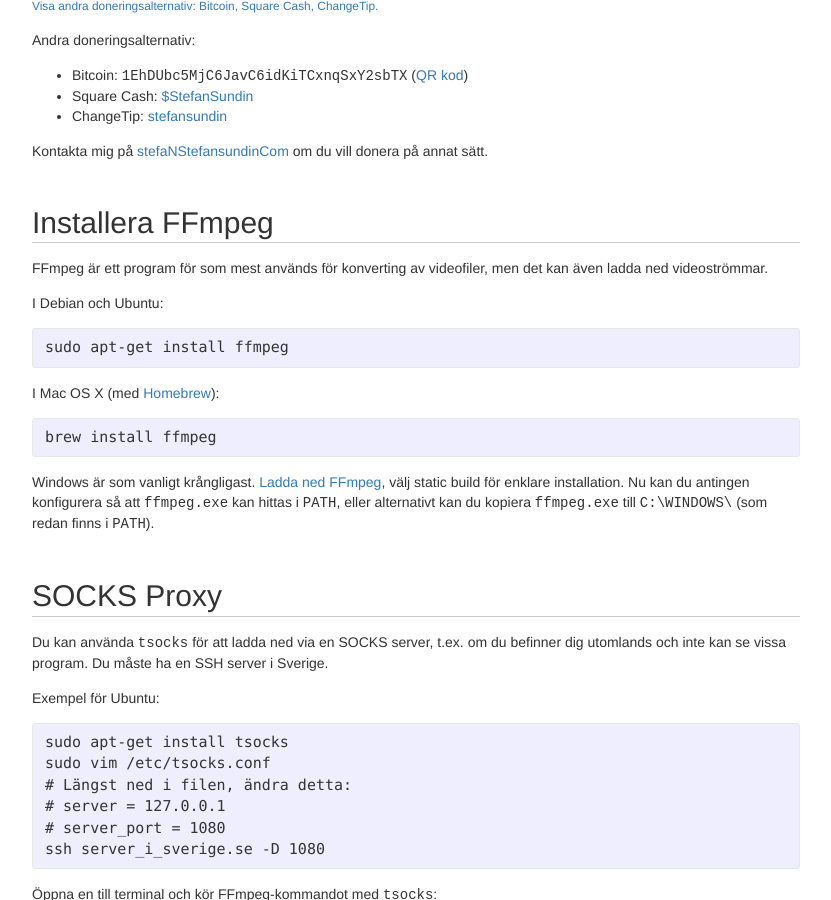
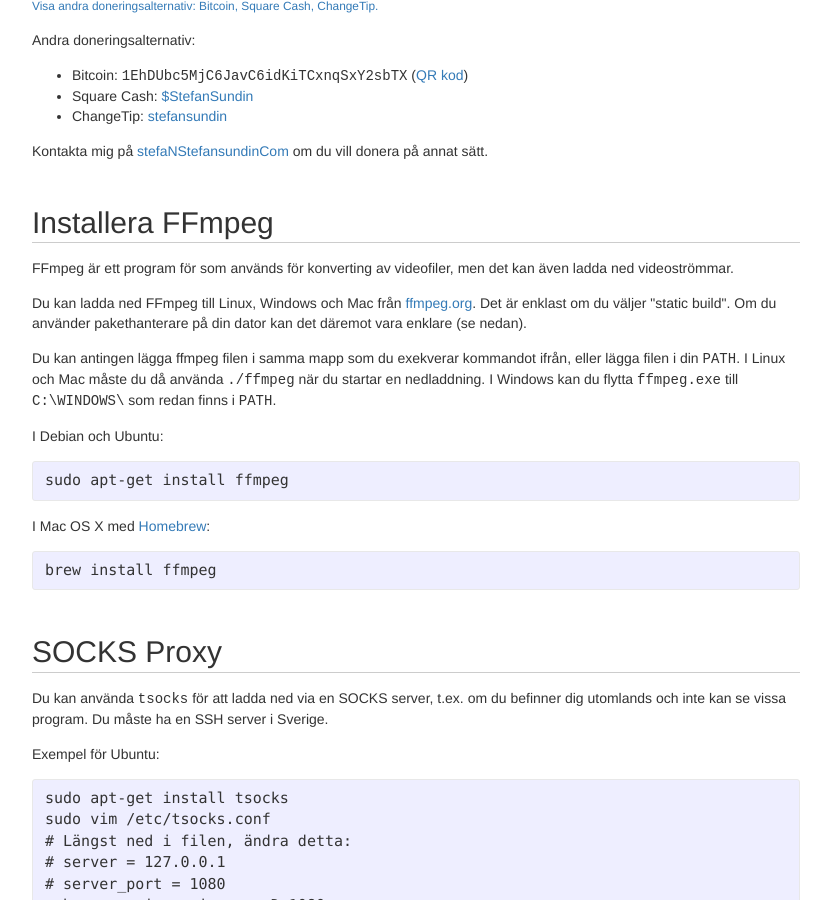
Before and after one commit to stefansundin/privatkopiera, a Jekyll site: the page built from index.html, in a window 1280 px wide and 900 px high, scrolled down 942 px. Shown: the whole window, without its empty margins (224-1055 px from the left). Built offline with Jekyll 4.4.1, drawn with Linux system fonts in a browser that asks for light colours.

Commit message:
Refactor ffmpeg installation. Remove target=_blank.

```diff
--- a/index.html
+++ b/index.html
@@ -11,19 +11,19 @@
   </header>
 
   <div class="text-center btn-group-lg">
-    <a class="btn btn-default" target="_blank" href="https://chrome.google.com/webstore/detail/{{ site.extension_name }}/{{ site.extension_id }}" id="chrome-button"><span class="glyphicon glyphicon-download-alt"></span> Chrome</a>
-    <a class="btn btn-default" target="_blank" href="https://addons.mozilla.org/firefox/addon/{{ site.extension_name }}/" id="firefox-button"><span class="glyphicon glyphicon-download-alt"></span> Firefox</a>
-    <a class="btn btn-default" target="_blank" href="{{ site.github.repository_url }}"><span class="glyphicon glyphicon-new-window"></span> Källkod</a>
+    <a class="btn btn-default" href="https://chrome.google.com/webstore/detail/{{ site.extension_name }}/{{ site.extension_id }}" id="chrome-button"><span class="glyphicon glyphicon-download-alt"></span> Chrome</a>
+    <a class="btn btn-default" href="https://addons.mozilla.org/firefox/addon/{{ site.extension_name }}/" id="firefox-button"><span class="glyphicon glyphicon-download-alt"></span> Firefox</a>
+    <a class="btn btn-default" href="{{ site.github.repository_url }}"><span class="glyphicon glyphicon-new-window"></span> Källkod</a>
   </div>
 
   <div class="text-center hidden" id="browser-warning">
-    <h3><strong>Observera:</strong> Tillägget fungerar med <a target="_blank" href="https://www.google.com/chrome/">Chrome</a> och <a target="_blank" href="https://getfirefox.com/">Firefox</a>!</h3>
+    <h3><strong>Observera:</strong> Tillägget fungerar med <a href="https://www.google.com/chrome/">Chrome</a> och <a href="https://getfirefox.com/">Firefox</a>!</h3>
   </div>
 
   <div class="container">
     <h2 id="intro">Hur fungerar Privatkopiera?</h2>
 
-    <p>Tillägget tar reda på vilka addresser du kan använda för att ladda ned videoklipp från SVT Play. Tillägget är inspirerat av <a href="http://www.pirateplay.se/" target="_blank">Pirateplay</a>. Webbappen på Pirateplay var trasig under en period, så jag bestämde mig för att göra en version som var enklare att använda.</p>
+    <p>Tillägget tar reda på vilka addresser du kan använda för att ladda ned videoklipp från SVT Play. Tillägget är inspirerat av <a href="http://www.pirateplay.se/">Pirateplay</a>. Webbappen på Pirateplay var trasig under en period, så jag bestämde mig för att göra en version som var enklare att använda.</p>
 
     <p>Privatkopiera kräver att du vet hur man använder FFmpeg. Det är egentligen väldigt enkelt. Följ dessa steg:</p>
 
@@ -36,9 +36,9 @@
       <li>Förhoppningsvis har du filen nedladdad om någon minut.</li>
     </ol>
 
-    <p>Om du tycker om tillägget, lämna gärna en recension för <a target="_blank" href="https://chrome.google.com/webstore/detail/{{ site.extension_name }}/{{ site.extension_id }}/reviews">Chrome-tillägget</a> eller <a target="_blank" href="https://addons.mozilla.org/firefox/addon/{{ site.extension_name }}/reviews/add">Firefox-tillägget</a>. Tack!</p>
+    <p>Om du tycker om tillägget, lämna gärna en recension för <a href="https://chrome.google.com/webstore/detail/{{ site.extension_name }}/{{ site.extension_id }}/reviews">Chrome-tillägget</a> eller <a href="https://addons.mozilla.org/firefox/addon/{{ site.extension_name }}/reviews/add">Firefox-tillägget</a>. Tack!</p>
 
-    <p>Svara på <a href="https://goo.gl/forms/gZKoMuXklI" target="_blank">en kort undersökning</a> för att hjälpa mig bestämma vilka sidor tillägget ska stödja härnäst. Se svar <a href="https://docs.google.com/spreadsheets/d/1WFd5RIzHaTcnwWo41BQ8YMffX8FBn4_g9_bLdFxZfTY/pubhtml" target="_blank">här</a>.</p>
+    <p>Svara på <a href="https://goo.gl/forms/gZKoMuXklI">en kort undersökning</a> för att hjälpa mig bestämma vilka sidor tillägget ska stödja härnäst. Se svar <a href="https://docs.google.com/spreadsheets/d/1WFd5RIzHaTcnwWo41BQ8YMffX8FBn4_g9_bLdFxZfTY/pubhtml">här</a>.</p>
 
 
     <h2 id="donate">Donera</h2>
@@ -63,17 +63,21 @@
     <div id="donation-options">
       <p>Andra doneringsalternativ:</p>
       <ul>
-        <li>Bitcoin: <tt>1EhDUbc5MjC6JavC6idKiTCxnqSxY2sbTX</tt> (<a target="_blank" href="img/btc-qr.png">QR kod</a>)</li>
-        <li>Square Cash: <a target="_blank" href="https://cash.me/$StefanSundin">$StefanSundin</a></li>
-        <li>ChangeTip: <a target="_blank" href="https://www.changetip.com/tipme/stefansundin">stefansundin</a></li>
+        <li>Bitcoin: <tt>1EhDUbc5MjC6JavC6idKiTCxnqSxY2sbTX</tt> (<a href="img/btc-qr.png">QR kod</a>)</li>
+        <li>Square Cash: <a href="https://cash.me/$StefanSundin">$StefanSundin</a></li>
+        <li>ChangeTip: <a href="https://www.changetip.com/tipme/stefansundin">stefansundin</a></li>
       </ul>
-      <p>Kontakta mig på <a target="_blank" fubar>stefaNStefansundinCom</a> om du vill donera på annat sätt.</p>
+      <p>Kontakta mig på <a fubar>stefaNStefansundinCom</a> om du vill donera på annat sätt.</p>
     </div>
 
 
     <h2 id="install">Installera FFmpeg</h2>
 
-    <p>FFmpeg är ett program för som mest används för konverting av videofiler, men det kan även ladda ned videoströmmar.</p>
+    <p>FFmpeg är ett program för som används för konverting av videofiler, men det kan även ladda ned videoströmmar.</p>
+
+    <p>Du kan ladda ned FFmpeg till Linux, Windows och Mac från <a href="http://ffmpeg.org/download.html">ffmpeg.org</a>. Det är enklast om du väljer "static build". Om du använder pakethanterare på din dator kan det däremot vara enklare (se nedan).</p>
+
+    <p>Du kan antingen lägga ffmpeg filen i samma mapp som du exekverar kommandot ifrån, eller lägga filen i din <tt>PATH</tt>. I Linux och Mac måste du då använda <tt>./ffmpeg</tt> när du startar en nedladdning. I Windows kan du flytta <tt>ffmpeg.exe</tt> till <tt>C:\WINDOWS\</tt> som redan finns i <tt>PATH</tt>.</p>
 
     <p>I Debian och Ubuntu:</p>
 
@@ -81,13 +85,11 @@
 sudo apt-get install ffmpeg
 {% endhighlight %}
 
-    <p>I Mac OS X (med <a target="_blank" href="http://brew.sh/">Homebrew</a>):</p>
+    <p>I Mac OS X med <a href="http://brew.sh/">Homebrew</a>:</p>
 
 {% highlight shell %}
 brew install ffmpeg
 {% endhighlight %}
-
-    <p>Windows är som vanligt krångligast. <a target="_blank" href="https://ffmpeg.zeranoe.com/builds/">Ladda ned FFmpeg</a>, välj static build för enklare installation. Nu kan du antingen konfigurera så att <tt>ffmpeg.exe</tt> kan hittas i <tt>PATH</tt>, eller alternativt kan du kopiera <tt>ffmpeg.exe</tt> till <tt>C:\WINDOWS\</tt> (som redan finns i <tt>PATH</tt>).</p>
 
 
     <h2 id="socks">SOCKS Proxy</h2>
@@ -141,7 +143,7 @@ ffmpeg -i ...
 sudo apt-get install squid
 {% endhighlight %}
 
-    <p>Nu måste du skicka vidare en lokal port på din dator till squid på din server. I Windows kan du använda <a target="_blank" href="http://www.chiark.greenend.org.uk/~sgtatham/putty/download.html">PuTTY</a> och ställa in det i <i>Connection</i> » <i>SSH</i> » <i>Tunnels</i>. Skriv in <tt>3128</tt> som <i>Source port</i> och <tt>127.0.0.1:3128</tt> som <i>Destination</i>. Lämna <i>Local</i> ikryssad. Klicka sedan <i>Add</i>. <a target="_blank" href="img/putty.png">Se bild för exempel</a>.</p>
+    <p>Nu måste du skicka vidare en lokal port på din dator till squid på din server. I Windows kan du använda <a href="http://www.chiark.greenend.org.uk/~sgtatham/putty/download.html">PuTTY</a> och ställa in det i <i>Connection</i> » <i>SSH</i> » <i>Tunnels</i>. Skriv in <tt>3128</tt> som <i>Source port</i> och <tt>127.0.0.1:3128</tt> som <i>Destination</i>. Lämna <i>Local</i> ikryssad. Klicka sedan <i>Add</i>. <a href="img/putty.png">Se bild för exempel</a>.</p>
 
     <p>Efter detta kan du använda <tt>127.0.0.1</tt> istället för <tt>server_i_sverige</tt> i exemplet ovan:</p>
 
@@ -162,14 +164,14 @@ ssh server_i_sverige.se -L 3128:127.0.0.1:3128
     <h2 id="other_programs">Andra program</h2>
 
     <ul>
-      <li><a target="_blank" href="http://www.pirateplay.se/">Pirateplay</a></li>
-      <li><a target="_blank" href="https://github.com/spaam/svtplay-dl">svtplay-dl</a></li>
-      <li><a target="_blank" href="https://github.com/rg3/youtube-dl">youtube-dl</a></li>
-      <li><a target="_blank" href="https://chiselapp.com/user/jesper/repository/teve/index">teve</a></li>
+      <li><a href="http://www.pirateplay.se/">Pirateplay</a></li>
+      <li><a href="https://github.com/spaam/svtplay-dl">svtplay-dl</a></li>
+      <li><a href="https://github.com/rg3/youtube-dl">youtube-dl</a></li>
+      <li><a href="https://chiselapp.com/user/jesper/repository/teve/index">teve</a></li>
     </ul>
 
 
-    <h2 id="news">Nyheter <a target="_blank" href="feed.xml"><img src="img/feed.png" alt="RSS flöde"></a></h2>
+    <h2 id="news">Nyheter <a href="feed.xml"><img src="img/feed.png" alt="RSS flöde"></a></h2>
 
     {% for post in site.posts limit:3 %}
     <p><strong>{{ post.date | date: "%Y-%m-%d" }} - {{ post.title }}</strong></p>
```
Also changed, not shown: _posts/2016-04-03-v0.0.3.md (+1 -1 lines), Gemfile.lock.
